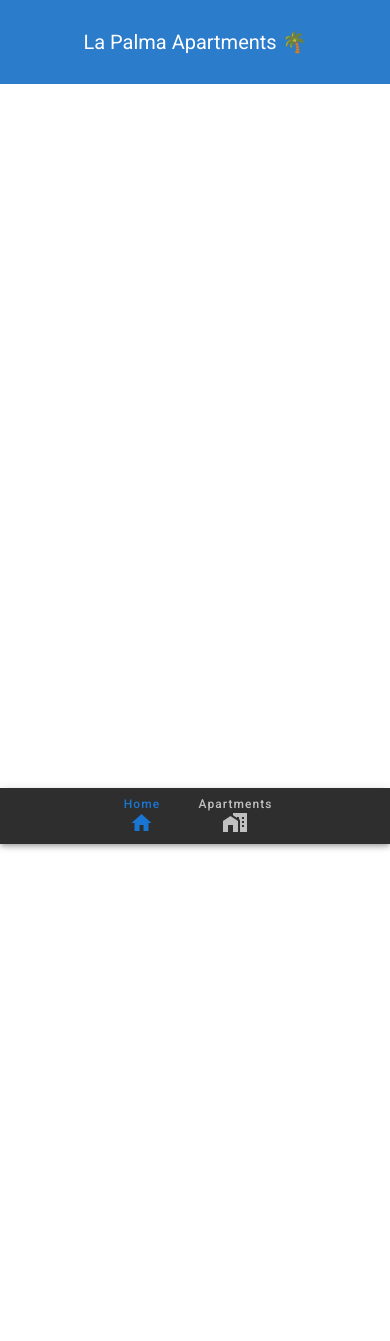
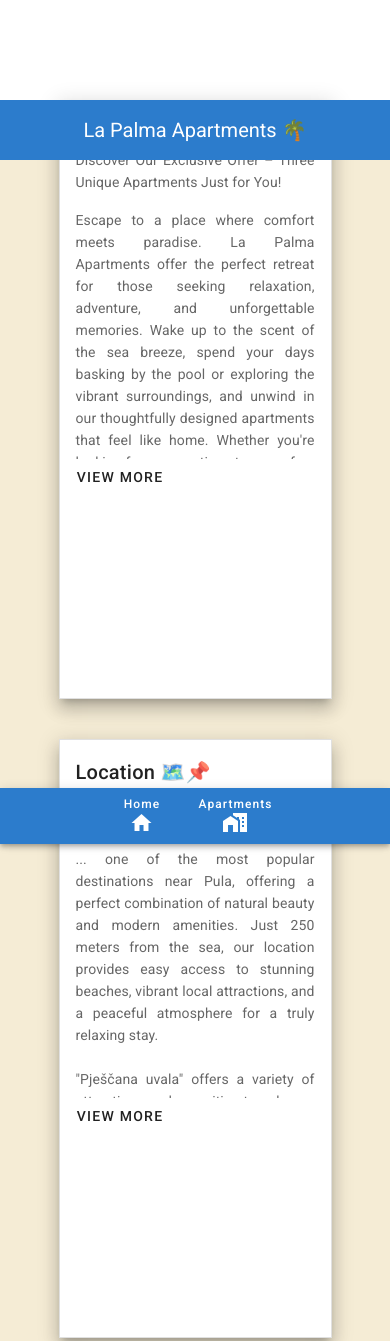
Before and after one commit to pavlovicantonio/lapalma, a Vue app in the folder lapalma/: page / in a window 390 px wide. Shown: the top 1341 px of the page. Before the commit the page ends 844 px from the top, so only its background shows below. Built offline with nearby package versions, Linux system fonts and the light colour scheme.

Commit message:
MobileLayout.vue Home Page v1.0

```diff
--- a/lapalma/src/App.vue
+++ b/lapalma/src/App.vue
@@ -11,14 +11,14 @@
     </v-app-bar>
 
     <!-- Navigacija za mobilne uređaje -->
-    <v-bottom-navigation app color="primary" dark v-else>
-      <v-btn to="/">
-        <v-icon>mdi-home</v-icon>
-        Home
+    <v-bottom-navigation style="background-color: #2c7ccc;" app v-else>
+      <v-btn to="/" style="background-color: #2c7ccc;;">
+        <v-icon style="color: white;">mdi-home</v-icon>
+        <span style="color: white;">Home</span>
       </v-btn>
-      <v-btn to="/contact">
-        <v-icon>mdi-home-city</v-icon>
-        Apartments
+      <v-btn to="/contact" style="background-color: #2c7ccc;">
+        <v-icon style="color: white;">mdi-home-city</v-icon>
+        <span style="color: white;">Apartments</span>
       </v-btn>
     </v-bottom-navigation>
 
@@ -53,3 +53,9 @@ export default {
   },
 };
 </script>
+
+<style>
+.bnav {
+  background-color: #2c7ccc;;
+}
+</style>
--- a/lapalma/src/layouts/DesktopLayout.vue
+++ b/lapalma/src/layouts/DesktopLayout.vue
@@ -31,7 +31,7 @@
         </v-card>
 
         <!-- 2️⃣ DRUGA GALERIJA -->
-        <v-card elevation="11" outlined shaped tile class="sirinaVueCard2">
+        <v-card elevation="11" outlined shaped tile class="sirinaVueCard2" style="margin-bottom: 10px;">
             <v-card-title>Location 🗺️📌</v-card-title>
             <v-card-subtitle>Our apartments are located in "Pješčana uvala" (Istria, Croatia)</v-card-subtitle>
             <v-card-text :class="{ 'text-truncated2': !expanded2 }" :style="{ maxHeight: expanded2 ? 'none' : '250px', overflow: expanded2 ? 'visible' : 'hidden' }">
--- a/lapalma/src/layouts/MobileLayout.vue
+++ b/lapalma/src/layouts/MobileLayout.vue
@@ -1,8 +1,131 @@
 <template>
-    <div class="firstDiv">
-        <v-toolbar-title>La Palma Apartments 🌴</v-toolbar-title>
+    <div>
+        <div class="firstDiv">
+            <v-toolbar-title>La Palma Apartments 🌴</v-toolbar-title>
+        </div>
+        <div class="secondDiv">
+            <center>
+                <div>
+                    <v-card elevation="11" outlined shaped tile class="vueCard1">
+                        <v-card-title style="font-size: 15px; text-align: center;">La Palma Apartments 🌴</v-card-title>
+                        <v-card-subtitle style="font-size: 13;">Discover Our Exclusive Offer – Three Unique Apartments Just for You!</v-card-subtitle>
+                        <v-card-text :class="{ 'text-truncated1': !expanded1 }" :style="{ maxHeight: expanded1 ? 'none' : '250px', overflow: expanded1 ? 'visible' : 'hidden' }" class="v-text1">
+                            Escape to a place where comfort meets paradise. La Palma Apartments offer the perfect retreat
+                            for those seeking relaxation, adventure, and unforgettable memories.
+                            Wake up to the scent of the sea breeze, spend your days basking by the pool or exploring the
+                            vibrant surroundings, and unwind in our thoughtfully designed apartments that feel like home.
+                            Whether you're looking for a romantic getaway, a fun-filled family vacation, or a peaceful escape,
+                            your perfect stay starts here. Book your stay today and experience the magic of the Mediterranean! 🌿☀️🌊
+                            <br><br>
+                            At La Palma Apartments, we offer a selection of three beautifully designed apartments,
+                            each providing a perfect blend of comfort and style. Located just 250 meters from the
+                            sea, you can enjoy easy access to the beach while relaxing in the peaceful ambiance of
+                            our property. Unwind by the pool and experience the tranquility that makes your stay truly
+                            special. Whether you're seeking a romantic escape, a fun family holiday, or a productive
+                            business trip, our apartments are tailored to meet your every need.
+                        </v-card-text>
+                        <v-btn text @click="expanded1 = !expanded1">{{ expanded1 ? "View Less" : "View More" }}</v-btn>
+                        <v-img
+                            src="../assets/apartmentspic1.jpg"
+                            class="clickable-image"
+                            @click="openGallery(0, 'La Palma Apartments')"
+                        ></v-img>
+                    </v-card>
+
+                    <v-card elevation="11" outlined shaped tile class="vueCard2">
+                        <v-card-title>Location 🗺️📌</v-card-title>
+                        <v-card-subtitle style="font-size: 13px;">Our apartments are located in "Pješčana uvala" (Istria, Croatia)</v-card-subtitle>
+                        <v-card-text :class="{ 'text-truncated2': !expanded2 }" :style="{ maxHeight: expanded2 ? 'none' : '250px', overflow: expanded2 ? 'visible' : 'hidden' }" class="v-text1">
+                            ... one of the most popular destinations near Pula, offering a
+                            perfect combination of natural beauty and modern amenities. Just 250 meters from the sea, our location
+                            provides easy access to stunning beaches, vibrant local attractions, and a peaceful atmosphere for a truly relaxing stay.
+                            <br><br>
+                            "Pješčana uvala" offers a variety of attractions and amenities to enhance your stay. Here, you will find beautiful beaches,
+                            restaurants serving local specialties, seaside cafés, shops, and a range of recreational activities such as water sports and
+                            scenic seaside promenades. It is the perfect place to relax, explore, and enjoy the Mediterranean lifestyle.
+                        </v-card-text>
+                        <v-btn text @click="expanded2 = !expanded2">{{ expanded2 ? "View Less" : "View More" }}</v-btn>
+                        <v-img
+                            src="../assets/apartmentspic2.jpg"
+                            class="clickable-image"
+                            @click="openGallery(1, 'Location')"
+                        ></v-img>
+                    </v-card>
+
+                    <v-card elevation="11" outlined shaped tile class="vueCard3">
+                        <v-card-title>Attractions in Pješčana Uvala 🏖️</v-card-title>
+                        <v-card-subtitle>In Pješčana Uvala, there are many attractive things.</v-card-subtitle>
+                        <v-card-text :class="{ 'text-truncated3': !expanded3 }" :style="{ maxHeight: expanded3 ? 'none' : '250px', overflow: expanded3 ? 'visible' : 'hidden' }">From restaurants, cafés, beach bars, shops, children's playgrounds, sports fields...</v-card-text>
+                        <v-card-text><b>Restaurants:</b><br>Škuža<br>Lanterna<br>Cava Romana<br>Bistro Margerita</v-card-text>
+                        <v-card-text><b>Beach bars, caffe bars:</b><br>Batana<br>Splash<br>Caffe bar YES<br>Lounge bar DolceVibe</v-card-text>
+                        <v-img
+                            src="../assets/beachbar1.jpg"
+                            class="clickable-image"
+                            @click="openGallery(2, 'Attractions')"
+                        ></v-img>
+                    </v-card>
+                    <div class="div_margin">
+                        <span></span>
+                    </div>
+                </div>
+
+                <v-dialog v-if="selectedImages.length" v-model="showGallery" :max-width="$vuetify.breakpoint.smAndDown ? '90vw' : '600px'">
+                    <v-card>
+                        <v-card-title>{{ galleryTitle }}</v-card-title>
+                        <v-card-text>
+                            <v-carousel v-model="currentImage" :height="$vuetify.breakpoint.smAndDown ? '250px' : '450px'">
+                                <v-carousel-item
+                                    v-for="(img, index) in selectedImages"
+                                    :key="index"
+                                    :src="img">
+                                </v-carousel-item>
+                            </v-carousel>
+                        </v-card-text>
+                        <v-card-actions>
+                            <v-spacer></v-spacer>
+                            <v-btn color="primary" @click="showGallery = false">Close</v-btn>
+                        </v-card-actions>
+                    </v-card>
+                </v-dialog>
+
+            </center>
+        </div>
     </div>
 </template>
+
+<script>
+export default {
+  data() {
+    return {
+      expanded1: false,
+      expanded2: false,
+      expanded3: false,
+      showGallery: false,
+      currentImage: 0,
+      galleryTitle: "",
+      selectedImages: [],
+
+      // 📷 Svaka kartica ima svoju galeriju
+      galleries: [
+        [ require('@/assets/apartmentspic1.jpg'), require('@/assets/apartmentspic3.jpg'), require('@/assets/apartmentspic4.jpg') ],
+        [ require('@/assets/apartmentspic2.jpg'), require('@/assets/backgroundimage.jpg'), require('@/assets/apartmentspic5.jpg'), require('@/assets/igraliste1.jpg'), require('@/assets/igraliste2.png') ],
+        [ require('@/assets/beachbar1.jpg'), require('@/assets/beachbar2.jpg'), require('@/assets/restaurant1.jpg'), require('@/assets/restaurant2.jpg'), require('@/assets/restaurant3.jpg') ]
+      ]
+    };
+  },
+  methods: {
+    openGallery(index, title) {
+      console.log("Otvaram galeriju:", title);
+      console.log("Slike:", this.galleries[index]);
+
+      this.currentImage = 0;
+      this.selectedImages = this.galleries[index];
+      this.galleryTitle = title;
+      this.showGallery = true;
+    }
+  }
+};
+</script>
 
 <style>
 .naslov{
@@ -14,10 +137,52 @@
     margin-left: 0;
     padding: 0;
     width: 100%;
-    height: 10%;
+    height: 60px;
     background-color: #2c7ccc;
     display: grid;
     place-items: center;
     color: white;
+    position: fixed;
+    z-index: 2;
+}
+.secondDiv {
+  background-color: #F5ECD5;
+  width: 100vw;
+  height: 100%;
+  z-index: 0;
+}
+
+.vueCard1{
+    width:70%;
+    height:auto;
+    display: inline-block;
+    margin-top: 100px;
+    text-align: justify;
+    z-index: 1;
+}
+.vueCard2{
+    width:70%;
+    height:auto;
+    display: inline-block;
+    margin-top: 40px;
+    text-align: justify;
+    z-index: 1;
+}
+.vueCard3{
+    width:70%;
+    height:auto;
+    display: inline-block;
+    margin-top: 40px;
+    text-align: justify;
+    z-index: 1;
+}
+
+.v-text1{
+    font-size: 12px;
+}
+.div_margin{
+    height: 100px;
+    display: inline-block;
+    width: 70%;
 }
 </style>
```
Also changed, not shown: lapalma/src/assets/backgroundimagemobile.jpg (added), lapalma/src/layouts/ApartmentsDesktopLayout.vue (added), lapalma/src/layouts/ApartmentsMobileLayout.vue (added).
